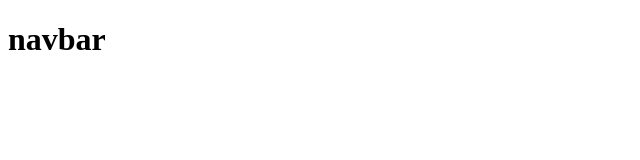
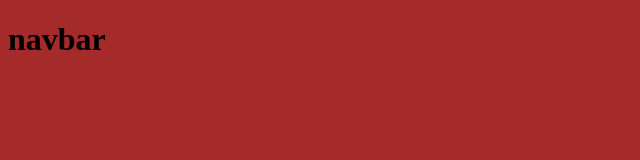
Before and after one commit to dilawaizdeveloper/portfolio, a plain HTML site: page index.html in a window 1280 px wide. Shown: the whole page, without its empty margins (0-640 px from the left). Drawn offline with Linux system fonts and the light colour scheme.

Commit message:
change bg color

```diff
--- a/index.html
+++ b/index.html
@@ -4,6 +4,11 @@
         <title>
             my portfolio
         </title>
+        <style>
+            body{
+                background-color: brown;
+            }
+        </style>
     </head>
     <body>
         <h1>
```
